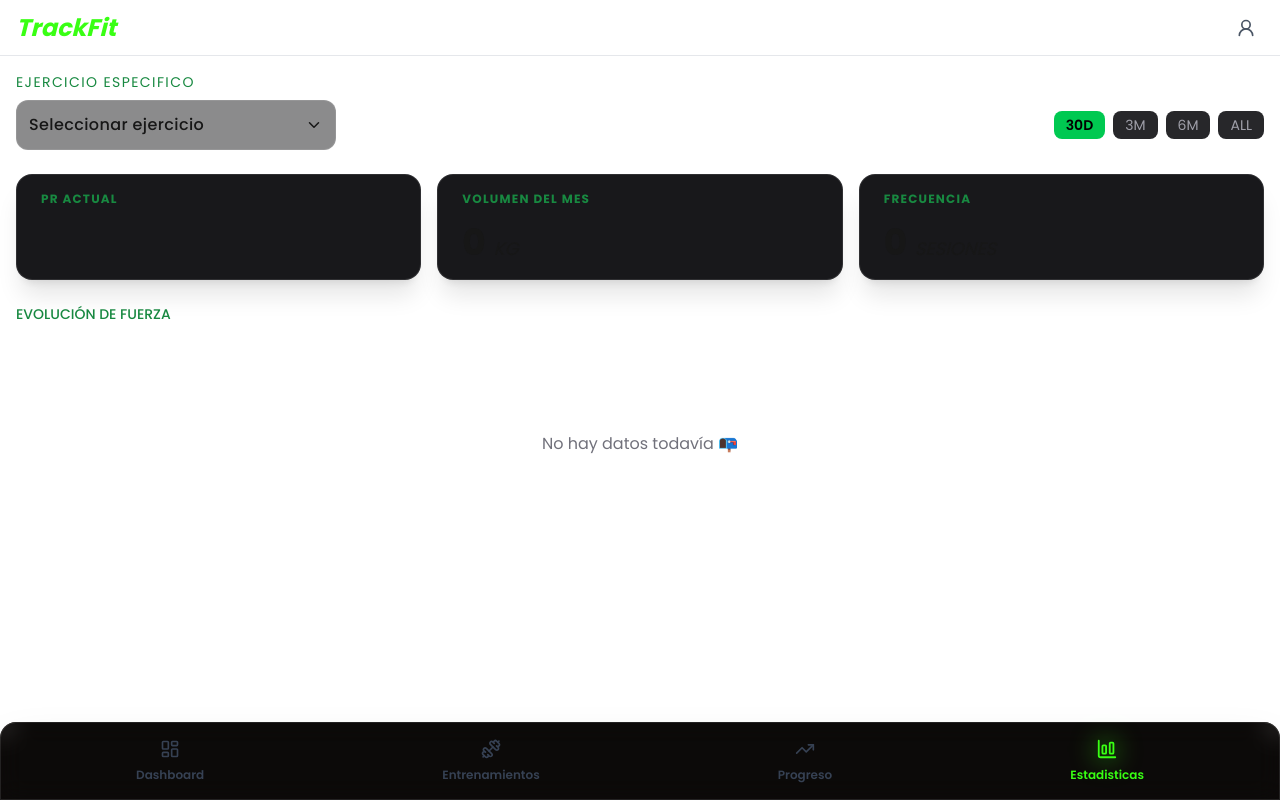
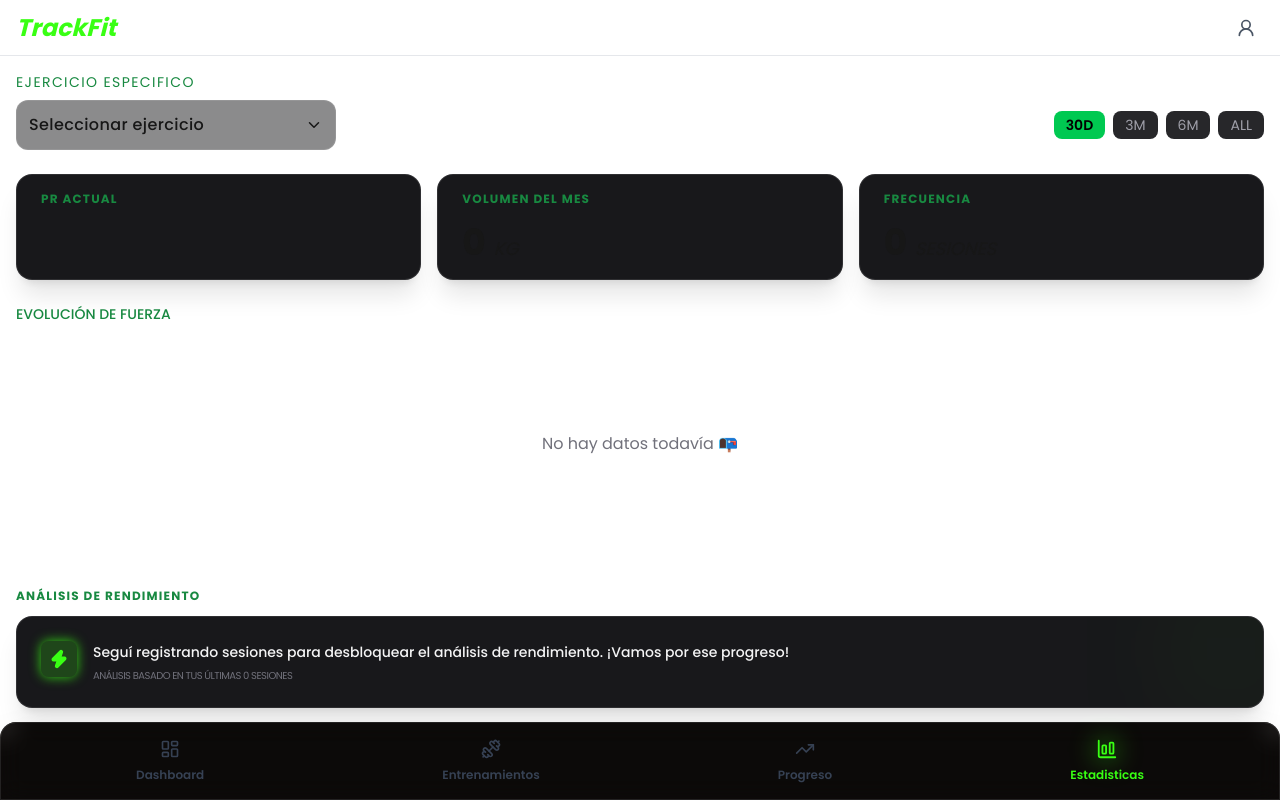
Before and after one commit to AlexisChebeste/GymFit, a Next.js app: page /stats in a window 1280 px wide. Built offline with nearby package versions, Linux system fonts and the light colour scheme.

Commit message:
feat: insight section

```diff
--- a/app/stats/page.tsx
+++ b/app/stats/page.tsx
@@ -8,7 +8,7 @@ import { useExercises } from "@/hooks/useExercises";
 import { BestSet, useExerciseStats } from "@/hooks/useExercisesStats";
 import { useLocalStorage } from "@/lib/useLocalStorage";
 import {  WorkoutSession } from "@/types/types";
-import { TrendingDown, TrendingUp } from "lucide-react";
+import { TrendingDown, TrendingUp, Zap } from "lucide-react";
 import { useEffect, useMemo, useState } from "react";
 
 export default function StatsPage() {
@@ -43,11 +43,9 @@ export default function StatsPage() {
 
     const stats : { bestSets: BestSet[]; pr: any; totalVolume: number; frequency: number; progress: number | null; insights: string } = useExerciseStats(sessions, selectedExerciseId, range);
 
-
-
     return (
         <div className="flex flex-col flex-1 items-center bg-zinc-50 font-sans dark:bg-natural ">
-            <main className="flex flex-1 w-full flex-col gap-2 items-start p-4 bg-white dark:bg-natural overflow-y-auto max-h-[85vh]">
+            <main className="flex flex-1 w-full flex-col gap-2 items-start p-4 bg-white dark:bg-natural overflow-y-auto max-h-[85vh] lg:overflow-hidden">
                 <p className="uppercase text-sm text-secondary leading-5 tracking-widest">Ejercicio especifico</p>
 
                 <div className="flex flex-col sm:flex-row items-center justify-between w-full gap-4">
@@ -116,6 +114,26 @@ export default function StatsPage() {
 
                     <StatsChart data={stats.bestSets} />
                 </div>
+
+                <div className="flex flex-col gap-3 w-full py-6">
+                    <p className="text-xs text-secondary uppercase font-bold tracking-widest">Análisis de Rendimiento</p>
+                    <Card className="bg-primary/5 border-primary/20 p-6 relative overflow-hidden group">
+                        {/* Decoración neón sutil de fondo */}
+                        <div className="absolute -right-4 -top-4 w-24 h-24 bg-primary/10 rounded-full blur-3xl group-hover:bg-primary/20 transition-all" />
+
+                        <div className="flex items-start gap-4">
+                        <div className="p-2 bg-primary/20 rounded-lg text-primary shadow-neon-glow">
+                            <Zap size={20} fill="currentColor" />
+                        </div>
+                        <div className="flex flex-col gap-1">
+                            <p className="text-sm text-zinc-100 font-medium leading-relaxed">
+                            {stats.insights}
+                            </p>
+                            <p className="text-[10px] text-zinc-500 uppercase tracking-tighter">Análisis basado en tus últimas {stats.bestSets?.length} sesiones</p>
+                        </div>
+                        </div>
+                    </Card>
+                </div>
             </main>
         </div>
     );
--- a/components/StatsCharts.tsx
+++ b/components/StatsCharts.tsx
@@ -34,7 +34,7 @@ export default function StatsChart({ data }: StatsChartProps) {
 
   return (
     <div className="w-full h-64" >
-      <ResponsiveContainer width="100%" aspect={2} >
+      <ResponsiveContainer width="100%" height="100%" >
         <LineChart data={data}>
           <CartesianGrid
             strokeDasharray="3 3"
--- a/hooks/useExercisesStats.ts
+++ b/hooks/useExercisesStats.ts
@@ -176,26 +176,28 @@ export function useExerciseStats(
 
   // 10. Insights
   const insights = useMemo(() => {
-    if (bestSets.length < 3)
-      return "Entrená más para ver progreso 📈";
+    if (bestSets.length < 3) return "Seguí registrando sesiones para desbloquear el análisis de rendimiento. ¡Vamos por ese progreso!";
 
-    const last = bestSets.at(-1)?.score ?? 0;
-    const prev = bestSets.at(-2)?.score ?? 0;
-    const prev2 = bestSets.at(-3)?.score ?? 0;
+    const scores = bestSets.map(s => s.score);
+    const last = scores.at(-1)!;
+    const prev = scores.at(-2)!;
 
-    if (last > prev && prev > prev2) {
-      return "Progreso sólido 🚀";
-    }
+    // 1. Detección de Estancamiento (Plateau)
+    const isPlateau = scores.slice(-4).every(s => Math.abs(s - last) < (last * 0.02));
+    if (isPlateau) return "Estancamiento detectado. Considerá un Deload o cambiar el rango de repeticiones para romper la meseta.";
 
-    if (last > prev) {
-      return "Vas mejorando 👍";
-    }
+    // 2. Progreso de Fuerza Real (1RM)
+    const totalGain = ((last - scores[0]) / scores[0]) * 100;
+    if (totalGain > 10) return `¡Increíble! Tu fuerza estimada subió un ${totalGain.toFixed(1)}% desde que empezaste.`;
 
-    if (last < prev) {
-      return "Posible fatiga o carga alta 💤";
-    }
+    // 3. Eficiencia de Esfuerzo (RIR)
+    const lastSet = bestSets.at(-1)!;
+    if (lastSet.rir && lastSet.rir > 4) return "Estás moviendo buen peso, pero tu RIR es alto. Podrías intentar subir la carga en la próxima sesión.";
 
-    return "Estable, seguí consistente 💪";
+    // 4. Tu lógica de tendencia actual (simplificada)
+    if (last > prev) return "Ganancia de fuerza respecto a la sesión anterior. ¡Buen trabajo! ";
+
+    return "Manteniendo el nivel. La consistencia es la clave del crecimiento. ";
   }, [bestSets]);
 
   return {
```
